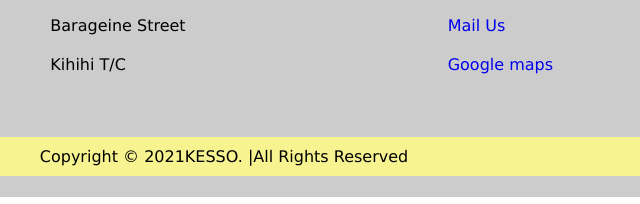
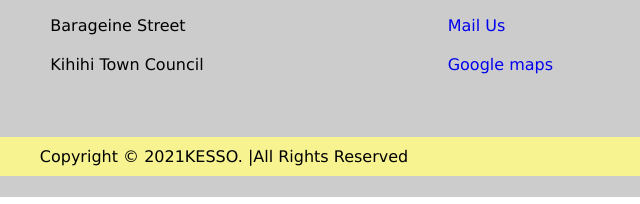
Before and after one commit to preciousbenson/KESSO, a website: page dist/index.html in a window 1280 px wide. Shown: the part 2124-2328 px from the top of the page, 416-1056 px from the left. Drawn offline with Linux system fonts and the light colour scheme; a web font is replaced by a local one.

Commit message:
more commit

```diff
--- a/dist/index.html
+++ b/dist/index.html
@@ -230,7 +230,7 @@ and environmental conservation
                         <h1>Address</h1>
                         <li>Kanungu district</li>
                         <li>Barageine Street</li>
-                        <li>Kihihi T/C</li>
+                        <li>Kihihi Town Council</li>
 
 
                     </div>
```
